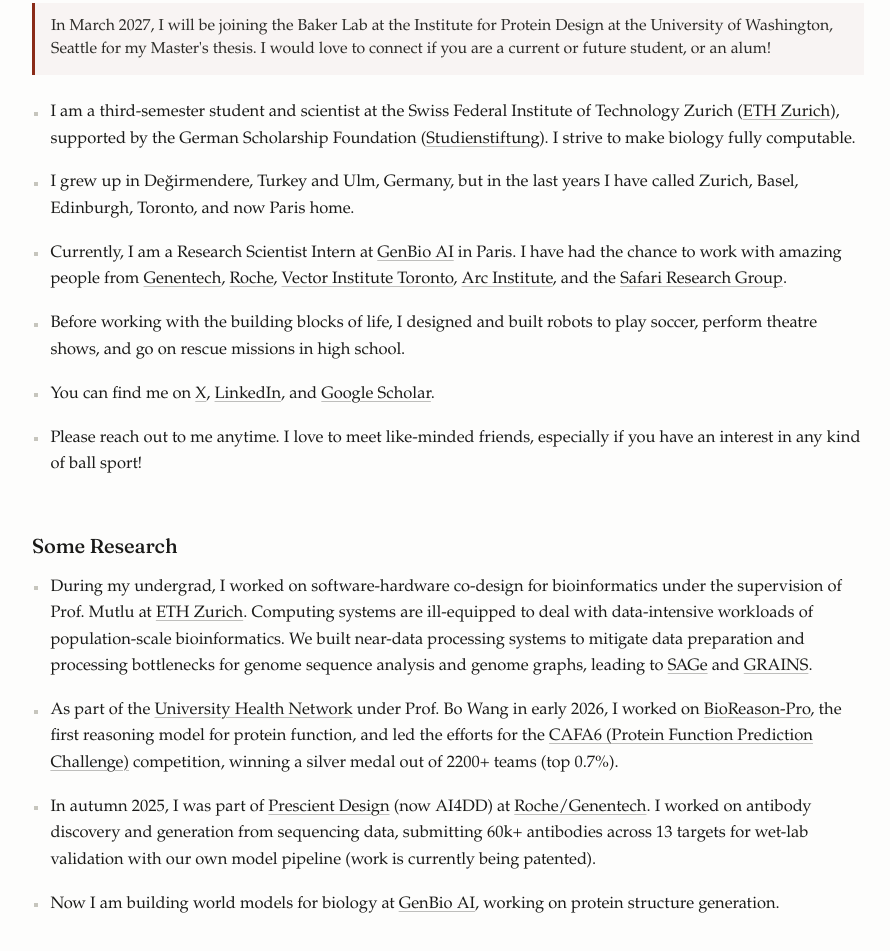
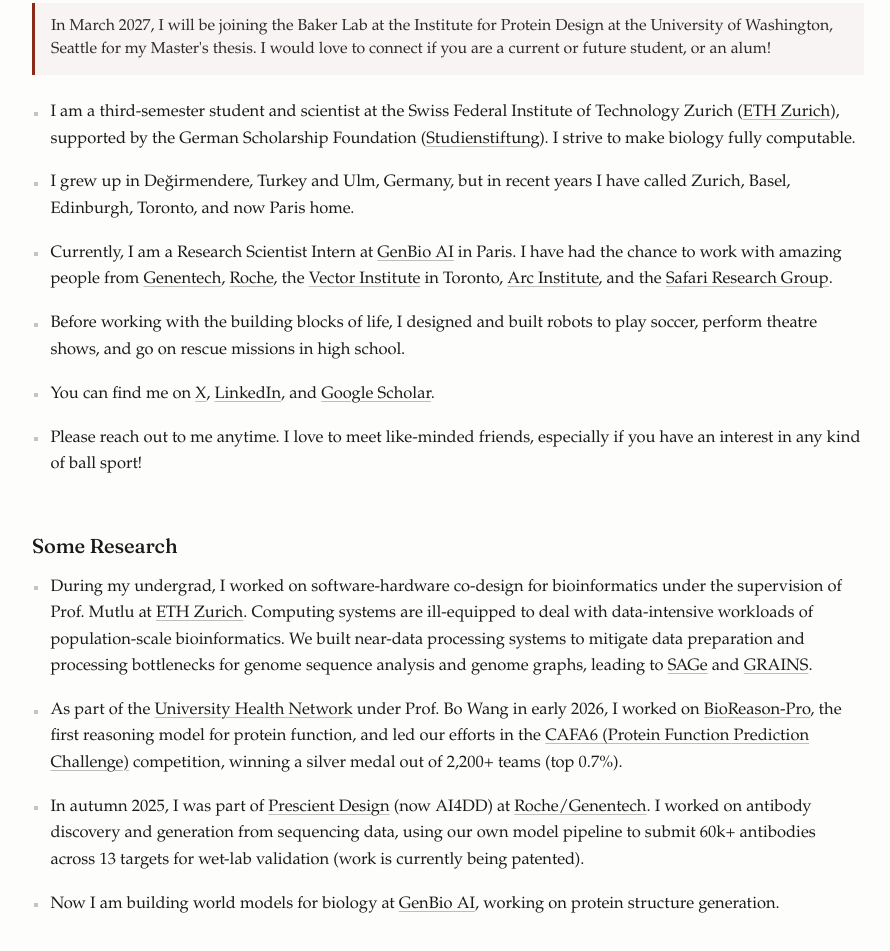
Before and after one commit to talugueloglu/homepage, a plain HTML site: page index.html in a window 1280 px wide. Shown: the part 409-1360 px from the top of the page, without its empty margins (192-1082 px from the left). Drawn offline with Linux system fonts and the light colour scheme.

Commit message:
Proofread website copy

```diff
--- a/index.html
+++ b/index.html
@@ -98,8 +98,8 @@
 
 <ul>
   <li>I am a third-semester student and scientist at the Swiss Federal Institute of Technology Zurich (<a href="https://ethz.ch">ETH Zurich</a>), supported by the German Scholarship Foundation (<a href="https://www.studienstiftung.de">Studienstiftung</a>). I strive to make biology fully computable.</li>
-  <li>I grew up in Değirmendere, Turkey and Ulm, Germany, but in the last years I have called Zurich, Basel, Edinburgh, Toronto, and now Paris home.</li>
-  <li>Currently, I am a Research Scientist Intern at <a href="https://genbio.ai">GenBio AI</a> in Paris. I have had the chance to work with amazing people from <a href="https://www.gene.com">Genentech</a>, <a href="https://www.roche.com">Roche</a>, <a href="https://vectorinstitute.ai">Vector Institute Toronto</a>, <a href="https://arcinstitute.org">Arc Institute</a>, and the <a href="https://safari.ethz.ch">Safari Research Group</a>.</li>
+  <li>I grew up in Değirmendere, Turkey and Ulm, Germany, but in recent years I have called Zurich, Basel, Edinburgh, Toronto, and now Paris home.</li>
+  <li>Currently, I am a Research Scientist Intern at <a href="https://genbio.ai">GenBio AI</a> in Paris. I have had the chance to work with amazing people from <a href="https://www.gene.com">Genentech</a>, <a href="https://www.roche.com">Roche</a>, the <a href="https://vectorinstitute.ai">Vector Institute</a> in Toronto, <a href="https://arcinstitute.org">Arc Institute</a>, and the <a href="https://safari.ethz.ch">Safari Research Group</a>.</li>
   <li>Before working with the building blocks of life, I designed and built robots to play soccer, perform theatre shows, and go on rescue missions in high school.</li>
   <li>You can find me on <a href="https://x.com/gueloglut">X</a>, <a href="https://www.linkedin.com/in/talu-gueloglu/">LinkedIn</a>, and <a href="https://scholar.google.com/citations?user=eGjn_q0AAAAJ&hl=en">Google Scholar</a>.</li>
   <li>Please reach out to me anytime. I love to meet like-minded friends, especially if you have an interest in any kind of ball sport!</li>
@@ -108,8 +108,8 @@
 <h2>Some Research</h2>
 <ul>
   <li>During my undergrad, I worked on software-hardware co-design for bioinformatics under the supervision of Prof. Mutlu at <a href="https://ethz.ch">ETH Zurich</a>. Computing systems are ill-equipped to deal with data-intensive workloads of population-scale bioinformatics. We built near-data processing systems to mitigate data preparation and processing bottlenecks for genome sequence analysis and genome graphs, leading to <a href="https://scholar.google.com/scholar?q=SAGe%3A+A+Lightweight+Algorithm-Architecture+Co-Design+for+Mitigating+The+Data+Preparation+Bottleneck+in+Large-Scale+Genome+Sequence+Analysis">SAGe</a> and <a href="https://scholar.google.com/scholar?q=GRAINS%3A+Storage-Aware+Algorithm-Architecture+Co-Design+Enabling+High-Performance+and+Low-Cost+Graph-Based+Genome+Analysis">GRAINS</a>.</li>
-  <li>As part of the <a href="https://www.uhn.ca">University Health Network</a> under Prof. Bo Wang in early 2026, I worked on <a href="https://scholar.google.com/scholar?q=BioReason-Pro">BioReason-Pro</a>, the first reasoning model for protein function, and led the efforts for the <a href="https://biofunctionprediction.org">CAFA6 (Protein Function Prediction Challenge)</a> competition, winning a silver medal out of 2200+ teams (top 0.7%).</li>
-  <li>In autumn 2025, I was part of <a href="https://www.gene.com">Prescient Design</a> (now AI4DD) at <a href="https://www.gene.com">Roche/Genentech</a>. I worked on antibody discovery and generation from sequencing data, submitting 60k+ antibodies across 13 targets for wet-lab validation with our own model pipeline (work is currently being patented).</li>
+  <li>As part of the <a href="https://www.uhn.ca">University Health Network</a> under Prof. Bo Wang in early 2026, I worked on <a href="https://scholar.google.com/scholar?q=BioReason-Pro">BioReason-Pro</a>, the first reasoning model for protein function, and led our efforts in the <a href="https://biofunctionprediction.org">CAFA6 (Protein Function Prediction Challenge)</a> competition, winning a silver medal out of 2,200+ teams (top 0.7%).</li>
+  <li>In autumn 2025, I was part of <a href="https://www.gene.com">Prescient Design</a> (now AI4DD) at <a href="https://www.gene.com">Roche/Genentech</a>. I worked on antibody discovery and generation from sequencing data, using our own model pipeline to submit 60k+ antibodies across 13 targets for wet-lab validation (work is currently being patented).</li>
   <li>Now I am building world models for biology at <a href="https://genbio.ai">GenBio AI</a>, working on protein structure generation.</li>
 </ul>
 
```
